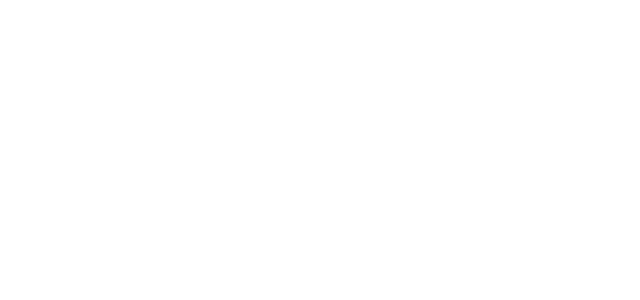
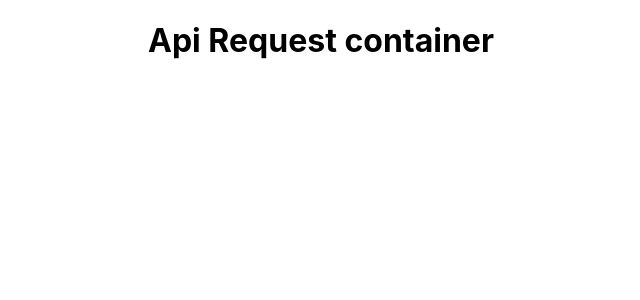
Before and after one commit to limebell/9c-tx-watcher, a React (Create React App) app in the folder client/: page / in a window 1280 px wide. Before the commit this address had no page. Shown: the top 300 px of the page, without its empty margins (319-959 px from the left). Built offline with nearby package versions, Linux system fonts and the light colour scheme.

Commit message:
work: create api container

```diff
--- a/client/src/App.tsx
+++ b/client/src/App.tsx
@@ -2,11 +2,13 @@ import React from "react";
 import "./App.css";
 import { Routes, Route } from "react-router-dom";
 import TestPage from "./components/pages/TestPage";
+import HomePage from "./components/pages/HomePage";
 
 function App() {
   return (
     <div className="App">
       <Routes>
+        <Route path="/" element={<HomePage />} />
         <Route path="/test" element={<TestPage />} />
       </Routes>
     </div>
--- /dev/null
+++ b/client/src/components/pages/HomePage/HomePage.tsx
@@ -0,0 +1,13 @@
+import React from "react";
+import ApiRequestContainer from "../../../containers/ApiRequestContainer";
+import PageTemplate from "../../templates/PageTemplate";
+
+function HomePage(): JSX.Element {
+  return (
+    <PageTemplate>
+      <ApiRequestContainer />
+    </PageTemplate>
+  );
+}
+
+export default HomePage;
--- /dev/null
+++ b/client/src/components/pages/HomePage/index.ts
@@ -0,0 +1 @@
+export { default } from "./HomePage";
--- /dev/null
+++ b/client/src/containers/ApiRequestContainer/ApiRequestContainer.tsx
@@ -0,0 +1,11 @@
+import React from "react";
+
+function ApiRequetContainer(): JSX.Element {
+  return (
+    <div>
+      <h1>Api Request container</h1>
+    </div>
+  );
+}
+
+export default ApiRequetContainer;
--- /dev/null
+++ b/client/src/containers/ApiRequestContainer/index.ts
@@ -0,0 +1 @@
+export { default } from "./ApiRequestContainer";
```
